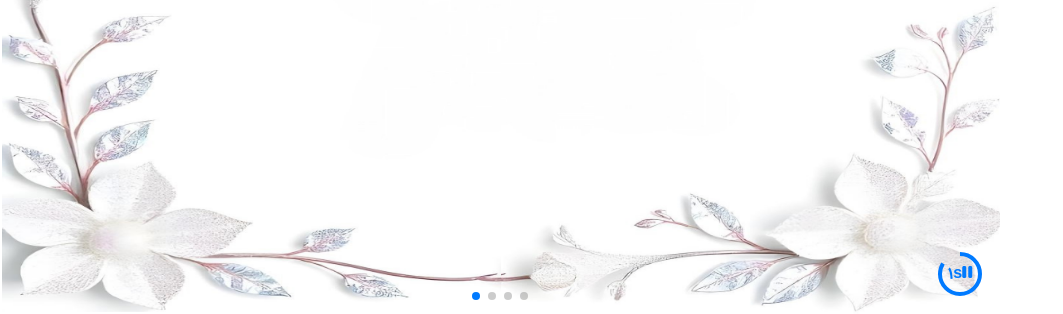
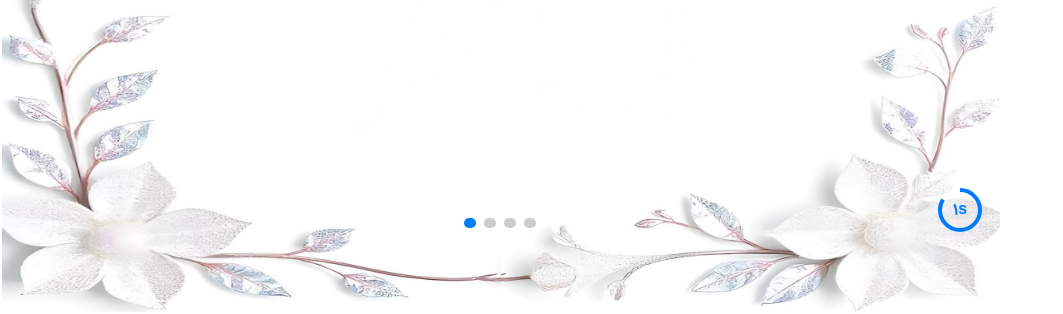
Before and after one commit to Saeid-Rezaei0/wedding_cart, a website: page index.html in a window 1280 px wide. Shown: the part 486-800 px from the top of the page, without its empty margins (0-1063 px from the left). Drawn offline with nearby package versions, Linux system fonts and the light colour scheme; a web font is replaced by a local one.

Commit message:
priject is oky end 1

```diff
--- a/index.html
+++ b/index.html
@@ -99,19 +99,7 @@
         <circle cx="24" cy="24" r="20"></circle>
       </svg>
       <span></span>
-      <div class="swiper-button-icons">
-        <div class="swiper-button-prev">
-            <svg xmlns="http://www.w3.org/2000/svg" width="24" height="24" fill="currentColor" class="bi bi-chevron-left" viewBox="0 0 16 16">
-                <path fill-rule="evenodd" d="M11.354 1.646a.5.5 0 0 1 0 .708L5.707 8l5.647 5.646a.5.5 0 0 1-.708.708l-6-6a.5.5 0 0 1 0-.708l6-6a.5.5 0 0 1 .708 0"/>
-            </svg>
-        </div>
-        <div class="swiper-button-next">
-            <svg xmlns="http://www.w3.org/2000/svg" width="24" height="24" fill="currentColor" class="bi bi-chevron-right" viewBox="0 0 16 16">
-                <path fill-rule="evenodd" d="M4.646 1.646a.5.5 0 0 1 .708 0l6 6a.5.5 0 0 1 0 .708l-6 6a.5.5 0 0 1-.708-.708L10.293 8 4.646 2.354a.5.5 0 0 1 0-.708"/>
-            </svg>
-        </div>
-        <i class="fas fa-pause swiper-button-pause"></i>
-    </div>
+
 
     <!-- Swiper JS (Local) -->
     <script src="https://cdn.jsdelivr.net/npm/swiper@11/swiper-bundle.min.js"></script>
--- a/style.css
+++ b/style.css
@@ -161,7 +161,7 @@ display: none !important;
   .autoplay-progress {
     position: absolute;
     right: 16px;
-    bottom: 16px;
+    bottom: 10%;
     z-index: 10;
     width: 48px;
     height: 48px;
@@ -305,7 +305,15 @@ display: none !important;
         filter: blur(0); /* حذف تاری */
     }
 }
-
+.swiper-pagination{
+    position: absolute;
+    bottom: 10% !important;
+}
+.swiper-pagination-bullet{
+    width: 12px !important;
+    height: 10px !important;
+    border-radius: 0.8rem!important;
+}
 
 .container {
     text-align: center;
```
